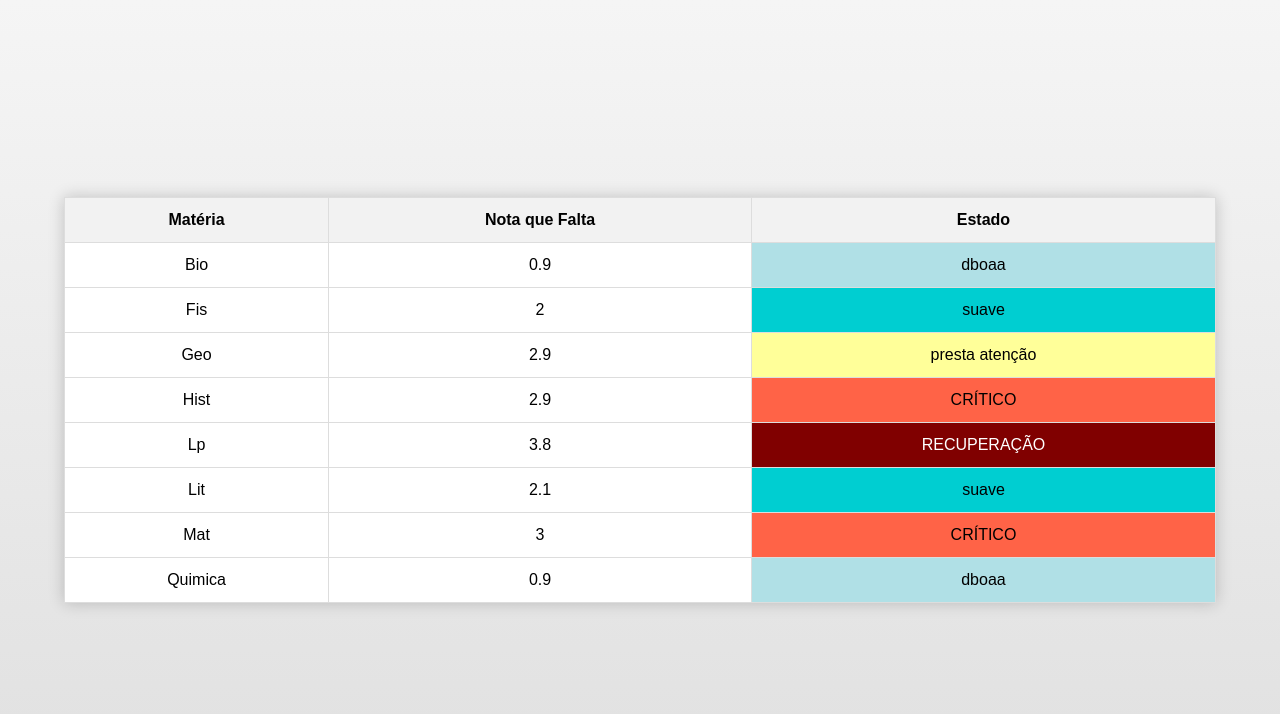
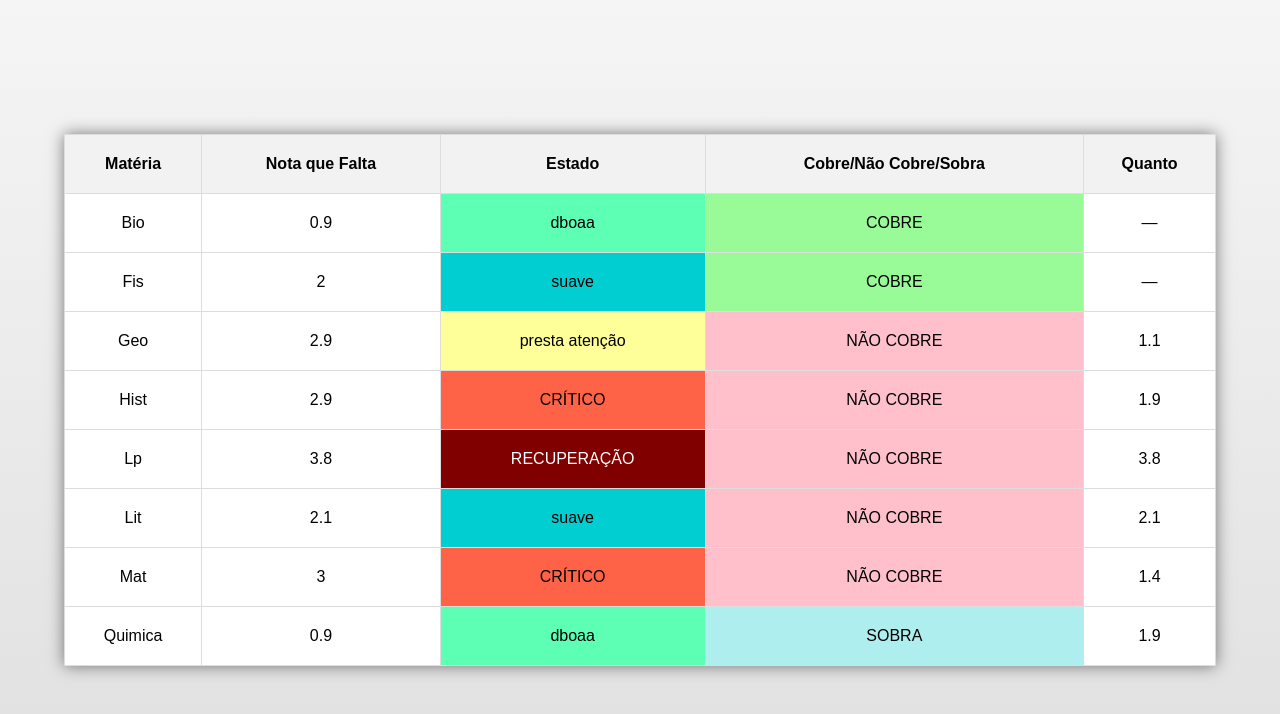
Before and after one commit to ThiagoDeMattiaScoti/Notas, a plain HTML site: page index.html in a window 1280 px wide. Drawn offline with Linux system fonts and the light colour scheme.

Commit message:
Update index.html

```diff
--- a/index.html
+++ b/index.html
@@ -17,13 +17,14 @@
     width: 90%;
     max-width: 1300px;
     background-color: white;
-    box-shadow: 0 0 15px rgba(0, 0, 0, 0.2);
+    box-shadow: 0 0 15px rgba(0, 0, 0, 0.5);
   }
 
   th, td {
     border: 1px solid #dddddd;
+    border-spacing: 1px;
     text-align: center;
-    padding: 13px;
+    padding: 20px 5px;
   }
 
   th {
@@ -31,7 +32,7 @@
   }
 
   .dboaa {
-    background-color: #b0e0e6; /* Azul Bebê */
+    background-color: #5cffb3; /* Azul Bebê */
   }
 
   .suave {
@@ -50,6 +51,18 @@
     background-color: #800000; /* Bordô */
     color: white;
   }
+
+  .nao-cobre {
+    background-color: #ffc0cb; /* Rosa Claro */
+  }
+
+  .cobre {
+    background-color: #98fb98; /* Verde Claro */
+  }
+
+  .sobra {
+    background-color: #afeeee; /* Azul Ciano */
+  }
 </style>
 </head>
 <body>
@@ -59,46 +72,64 @@
     <th>Matéria</th>
     <th>Nota que Falta</th>
     <th>Estado</th>
+    <th>Cobre/Não Cobre/Sobra</th>
+    <th>Quanto</th>
   </tr>
   <tr>
     <td>Bio</td>
     <td>0.9</td>
     <td class="dboaa">dboaa</td>
+    <td class="cobre">COBRE</td>
+    <td>—</td>
   </tr>
   <tr>
     <td>Fis</td>
     <td>2</td>
     <td class="suave">suave</td>
+    <td class="cobre">COBRE</td>
+    <td>—</td>
   </tr>
   <tr>
     <td>Geo</td>
     <td>2.9</td>
     <td class="presta-atencao">presta atenção</td>
+    <td class="nao-cobre">NÃO COBRE</td>
+    <td>1.1</td>
   </tr>
   <tr>
     <td>Hist</td>
     <td>2.9</td>
     <td class="critico">CRÍTICO</td>
+    <td class="nao-cobre">NÃO COBRE</td>
+    <td>1.9</td>
   </tr>
   <tr>
     <td>Lp</td>
     <td>3.8</td>
     <td class="recuperacao">RECUPERAÇÃO</td>
+    <td class="nao-cobre">NÃO COBRE</td>
+    <td>3.8</td>
   </tr>
   <tr>
     <td>Lit</td>
     <td>2.1</td>
     <td class="suave">suave</td>
+    <td class="nao-cobre">NÃO COBRE</td>
+    <td>2.1</td>
   </tr>
   <tr>
     <td>Mat</td>
     <td>3</td>
     <td class="critico">CRÍTICO</td>
+    <td class="nao-cobre">NÃO COBRE</td>
+    <td>1.4</td>
   </tr>
   <tr>
     <td>Quimica</td>
     <td>0.9</td>
     <td class="dboaa">dboaa</td>
+    <td class="sobra">SOBRA</td>
+    <td>1.9</td>
   </tr>
 </table>
 
```
